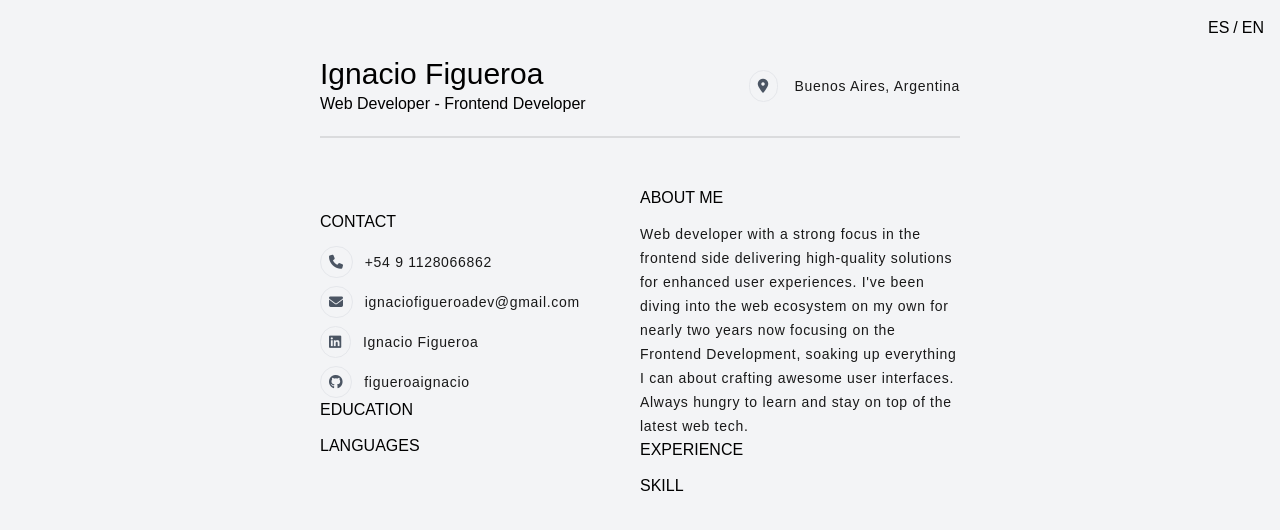
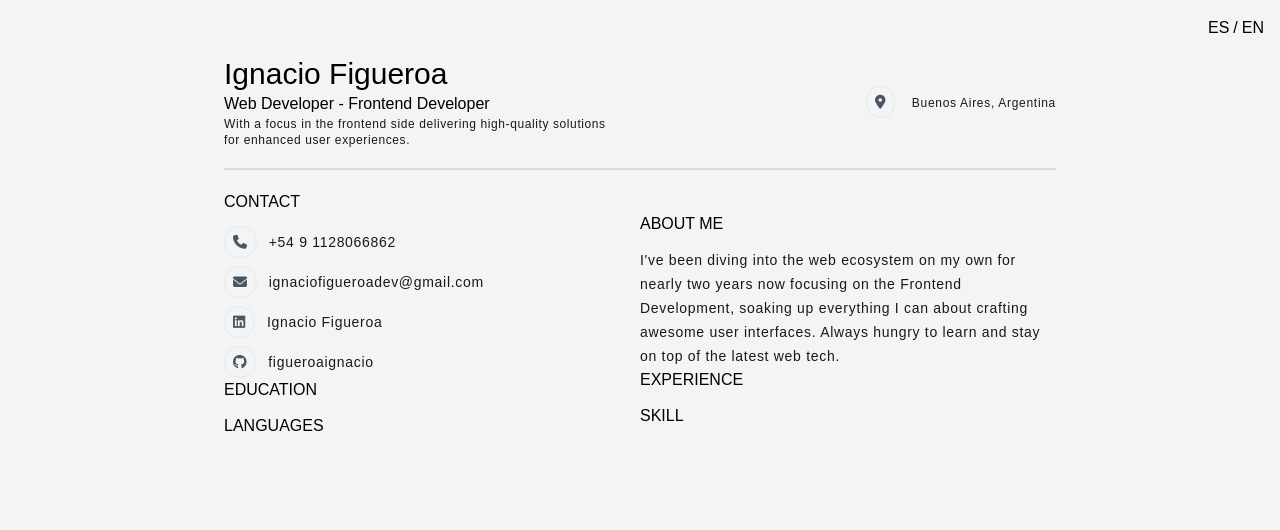
Before and after one commit to figueroaignacio/cv, a website built with Vite: page index.html in a window 1280 px wide. Built offline with nearby package versions, Linux system fonts and the light colour scheme; files whose address does not match are found by name.

Commit message:
style: improve text

```diff
--- a/index.html
+++ b/index.html
@@ -7,21 +7,26 @@
     <link href="./src/styles/output.css" rel="stylesheet" />
     <title>Ignacio Figueroa - Curriculum Vitae</title>
   </head>
-  <body>
-    <main class="flex flex-col min-h-[100dvh] gap-5 px-80 py-14">
+  <body class="max-w-7xl mx-auto">
+    <main class="flex flex-col gap-5 px-56 py-14">
       <section class="flex items-center justify-between">
         <div>
           <h1 class="text-3xl font-medium">Ignacio Figueroa</h1>
           <h2 data-section="hero" data-value="role"></h2>
+          <p
+            data-section="hero"
+            data-value="description"
+            class="text-xs max-w-96 text-pretty"
+          ></p>
         </div>
         <p>
           <i class="fa-solid fa-location-dot"></i>
-          Buenos Aires, Argentina
+          <span class="text-xs"> Buenos Aires, Argentina </span>
         </p>
       </section>
       <div class="border-[1px] border-black/10"></div>
-      <div class="grid grid-cols-2 justify-center items-center mx-auto w-full">
-        <section class="mt-3">
+      <div class="grid grid-cols-2 justify-center items-center">
+        <section class="">
           <div>
             <h3 data-section="contact" data-value="title"></h3>
             <div class="space-y-2 text-sm">
@@ -40,7 +45,7 @@
             <h3 data-section="languages" data-value="title"></h3>
           </div>
         </section>
-        <section class="mt-7">
+        <section class="mt-3">
           <div>
             <h3 data-section="about" data-value="title"></h3>
             <p data-section="about" data-value="description"></p>
--- a/src/languages/en.json
+++ b/src/languages/en.json
@@ -1,6 +1,7 @@
 {
   "hero": {
-    "role": "Web Developer - Frontend Developer"
+    "role": "Web Developer - Frontend Developer",
+    "description": "With a focus in the frontend side delivering high-quality solutions for enhanced user experiences. "
   },
   "contact": {
     "title": "Contact"
@@ -13,7 +14,7 @@
   },
   "about": {
     "title": "About me",
-    "description": "Web developer with a strong focus in the frontend side delivering high-quality solutions for enhanced user experiences. I've been diving into the web ecosystem on my own for nearly two years now focusing on the Frontend Development, soaking up everything I can about crafting awesome user interfaces. Always hungry to learn and stay on top of the latest web tech."
+    "description": "I've been diving into the web ecosystem on my own for nearly two years now focusing on the Frontend Development, soaking up everything I can about crafting awesome user interfaces. Always hungry to learn and stay on top of the latest web tech."
   },
   "experience": {
     "title": "Experience"
--- a/src/languages/es.json
+++ b/src/languages/es.json
@@ -1,6 +1,7 @@
 {
   "hero": {
-    "role": "Desarrollador Web - Desarrollador Frontend"
+    "role": "Desarrollador Web",
+    "description": "Con enfoque en el lado frontend centrado en ofrecer soluciones de alta calidad para experiencias de usuario mejoradas."
   },
   "contact": {
     "title": "Contacto"
@@ -13,7 +14,7 @@
   },
   "about": {
     "title": "Sobre mi",
-    "description": "Desarrollador Web con un fuerte enfoque en el lado frontend centrado en ofrecer soluciones de alta calidad para experiencias de usuario mejoradas. Me metí de lleno en el ecosistema web por mi cuenta durante dos años, enfocándome en el Desarrollo Frontend, absorbiendo todo lo que puedo sobre la creación de interfaces de usuario increíbles. Siempre con ganas de aprender y estar al tanto de la última tecnología web"
+    "description": "Me metí de lleno en el ecosistema web por mi cuenta durante dos años, enfocándome en el Desarrollo Frontend, absorbiendo todo lo que puedo sobre la creación de interfaces de usuario increíbles. Siempre con ganas de aprender y estar al tanto de la última tecnología web"
   },
   "experience": {
     "title": "Experiencia"
```
Also changed, not shown: src/styles/output.css.
